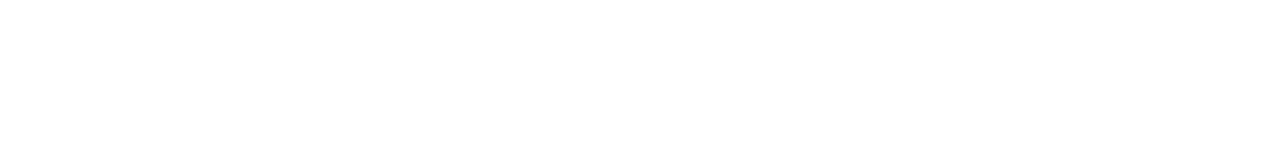
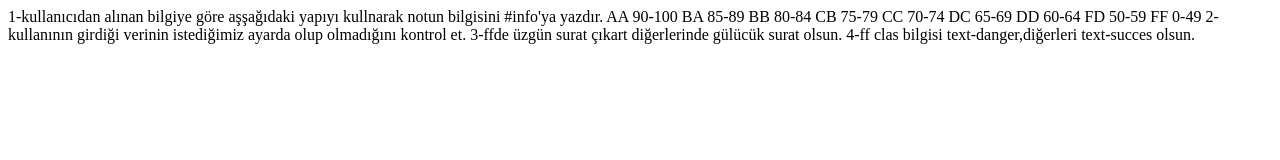
Before and after one commit to matli16/JSPuanSistemi, a plain HTML site: page index.html in a window 1280 px wide. Drawn offline with Linux system fonts and the light colour scheme.

Commit message:
conditions

```diff
--- a/index.html
+++ b/index.html
@@ -7,5 +7,18 @@
 </head>
 <body>
     <script src="js/puan.js"></script>
+    1-kullanıcıdan alınan bilgiye göre aşşağıdaki yapıyı kullnarak notun bilgisini #info'ya yazdır.
+        AA 90-100
+        BA 85-89
+        BB 80-84
+        CB 75-79
+        CC 70-74
+        DC 65-69
+        DD 60-64
+        FD 50-59
+        FF 0-49
+    2-kullanının girdiği verinin istediğimiz ayarda olup olmadığını kontrol et.
+    3-ffde üzgün surat çıkart diğerlerinde gülücük surat olsun.
+    4-ff clas bilgisi text-danger,diğerleri text-succes olsun.
 </body>
 </html>
```
